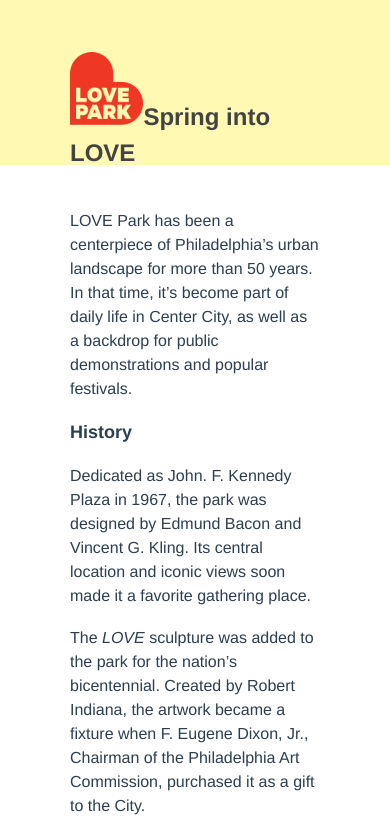
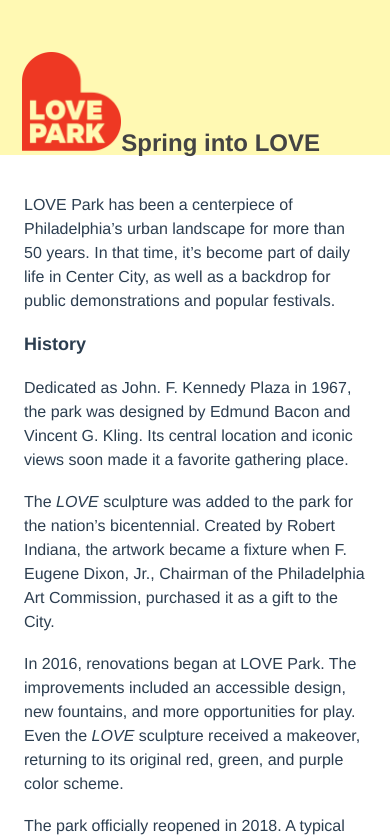
Before and after one commit to metapsyche/lovepark, a Vue app: page /about in a window 390 px wide. Shown: the top 839 px of the page. Built offline with nearby package versions, Linux system fonts and the light colour scheme; no server answers.

Commit message:
responsive tweaks

```diff
--- a/src/assets/css/index.css
+++ b/src/assets/css/index.css
@@ -167,12 +167,24 @@
     padding: 0;
   }
 
+  .herowrap {
+    background-color: white;
+  }
+
   .logowrap img {
     width: 27%;
   }
 
   .main-text {
     font-size: 1.5em;
+  }
+
+  .about .header {
+    padding: 0;
+  }
+
+  .about .about__content {
+    padding: 20px 24px;
   }
 
   .footer {
```
